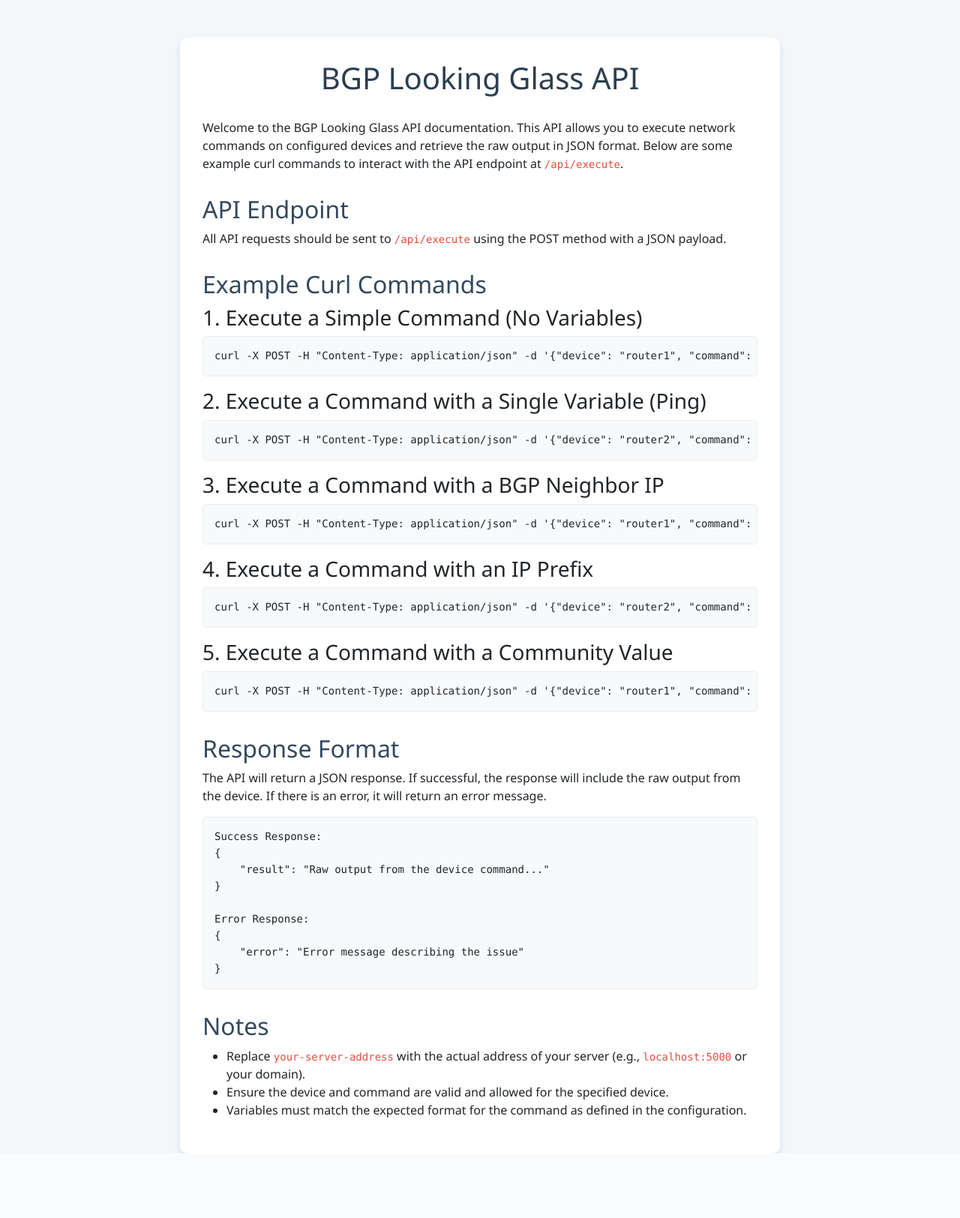
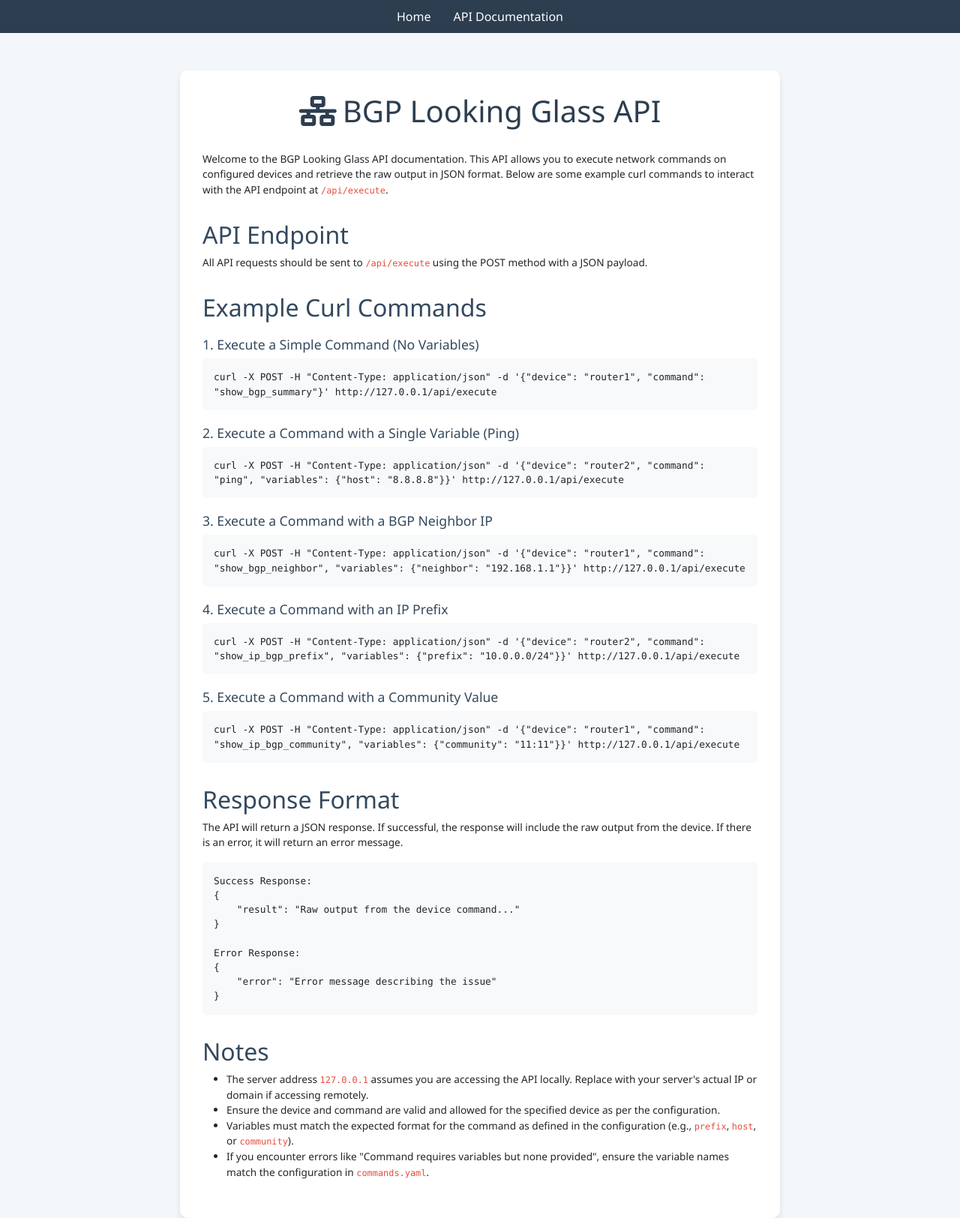
Before and after one commit to jcoeder/bgplookingglass, a Flask app: page /api in a window 1280 px wide. Shown: the whole page at 75% size. Before the commit the page ends 1538 px from the top, so only its background shows below. Run offline with Flask 3, Linux system fonts and the light colour scheme.

Commit message:
working working working

```diff
--- a/app/templates/api.html
+++ b/app/templates/api.html
@@ -5,6 +5,7 @@
     <meta name="viewport" content="width=device-width, initial-scale=1.0">
     <title>BGP Looking Glass API</title>
     <link href="https://cdn.jsdelivr.net/npm/bootstrap@5.3.3/dist/css/bootstrap.min.css" rel="stylesheet">
+    <link rel="stylesheet" href="https://cdnjs.cloudflare.com/ajax/libs/font-awesome/6.4.2/css/all.min.css">
     <style>
         body {
             background-color: #f4f7fa;
@@ -27,22 +28,52 @@
             color: #34495e;
             margin-top: 30px;
         }
+        h3 {
+            color: #34495e;
+            margin-top: 20px;
+            font-size: 1.1rem; /* Smaller font size for h3 */
+        }
         pre {
             background: #f8f9fa;
             padding: 15px;
             border-radius: 5px;
-            border: 1px solid #e9ecef;
-            overflow-x: auto;
-            font-family: 'Courier New', Courier, monospace;
+            font-size: 0.8em;
+            white-space: pre-wrap;
+            word-wrap: break-word;
+            overflow-x: hidden;
         }
         code {
             color: #e74c3c;
         }
+        p, li {
+            font-size: 0.85em;
+        }
+        ul {
+            margin-bottom: 20px;
+        }
+        .navbar {
+            background-color: #2c3e50;
+            padding: 10px 0;
+        }
+        .navbar a {
+            color: white;
+            margin: 0 15px;
+            text-decoration: none;
+        }
+        .navbar a:hover {
+            color: #3498db;
+        }
     </style>
 </head>
 <body>
+    <nav class="navbar">
+        <div class="container-fluid justify-content-center">
+            <a href="/">Home</a>
+            <a href="/api">API Documentation</a>
+        </div>
+    </nav>
     <div class="container">
-        <h1>BGP Looking Glass API</h1>
+        <h1><i class="fas fa-network-wired me-2"></i>BGP Looking Glass API</h1>
         <p>Welcome to the BGP Looking Glass API documentation. This API allows you to execute network commands on configured devices and retrieve the raw output in JSON format. Below are some example curl commands to interact with the API endpoint at <code>/api/execute</code>.</p>
 
         <h2>API Endpoint</h2>
@@ -51,19 +82,19 @@
         <h2>Example Curl Commands</h2>
 
         <h3>1. Execute a Simple Command (No Variables)</h3>
-        <pre><code>curl -X POST -H "Content-Type: application/json" -d '{"device": "router1", "command": "show_bgp_summary"}' http://your-server-address/api/execute</code></pre>
+        <pre><code>curl -X POST -H "Content-Type: application/json" -d '{"device": "router1", "command": "show_bgp_summary"}' http://127.0.0.1/api/execute</code></pre>
 
         <h3>2. Execute a Command with a Single Variable (Ping)</h3>
-        <pre><code>curl -X POST -H "Content-Type: application/json" -d '{"device": "router2", "command": "ping", "variables": {"host": "8.8.8.8"}}' http://your-server-address/api/execute</code></pre>
+        <pre><code>curl -X POST -H "Content-Type: application/json" -d '{"device": "router2", "command": "ping", "variables": {"host": "8.8.8.8"}}' http://127.0.0.1/api/execute</code></pre>
 
         <h3>3. Execute a Command with a BGP Neighbor IP</h3>
-        <pre><code>curl -X POST -H "Content-Type: application/json" -d '{"device": "router1", "command": "show_bgp_neighbor", "variables": {"neighbor": "192.168.1.1"}}' http://your-server-address/api/execute</code></pre>
+        <pre><code>curl -X POST -H "Content-Type: application/json" -d '{"device": "router1", "command": "show_bgp_neighbor", "variables": {"neighbor": "192.168.1.1"}}' http://127.0.0.1/api/execute</code></pre>
 
         <h3>4. Execute a Command with an IP Prefix</h3>
-        <pre><code>curl -X POST -H "Content-Type: application/json" -d '{"device": "router2", "command": "show_ip_bgp_prefix", "variables": {"prefix": "10.0.0.0/24"}}' http://your-server-address/api/execute</code></pre>
+        <pre><code>curl -X POST -H "Content-Type: application/json" -d '{"device": "router2", "command": "show_ip_bgp_prefix", "variables": {"prefix": "10.0.0.0/24"}}' http://127.0.0.1/api/execute</code></pre>
 
         <h3>5. Execute a Command with a Community Value</h3>
-        <pre><code>curl -X POST -H "Content-Type: application/json" -d '{"device": "router1", "command": "show_ip_bgp_community", "variables": {"community": "11:11"}}' http://your-server-address/api/execute</code></pre>
+        <pre><code>curl -X POST -H "Content-Type: application/json" -d '{"device": "router1", "command": "show_ip_bgp_community", "variables": {"community": "11:11"}}' http://127.0.0.1/api/execute</code></pre>
 
         <h2>Response Format</h2>
         <p>The API will return a JSON response. If successful, the response will include the raw output from the device. If there is an error, it will return an error message.</p>
@@ -79,9 +110,10 @@ Error Response:
 
         <h2>Notes</h2>
         <ul>
-            <li>Replace <code>your-server-address</code> with the actual address of your server (e.g., <code>localhost:5000</code> or your domain).</li>
-            <li>Ensure the device and command are valid and allowed for the specified device.</li>
-            <li>Variables must match the expected format for the command as defined in the configuration.</li>
+            <li>The server address <code>127.0.0.1</code> assumes you are accessing the API locally. Replace with your server's actual IP or domain if accessing remotely.</li>
+            <li>Ensure the device and command are valid and allowed for the specified device as per the configuration.</li>
+            <li>Variables must match the expected format for the command as defined in the configuration (e.g., <code>prefix</code>, <code>host</code>, or <code>community</code>).</li>
+            <li>If you encounter errors like "Command requires variables but none provided", ensure the variable names match the configuration in <code>commands.yaml</code>.</li>
         </ul>
     </div>
     <script src="https://cdn.jsdelivr.net/npm/bootstrap@5.3.3/dist/js/bootstrap.bundle.min.js"></script>
```
Also changed, not shown: app/commands.py (+6 -1 lines), app/templates/index.html (+18 -0 lines), app/static/favicon.ico (added), readme.md, 2 other files.
